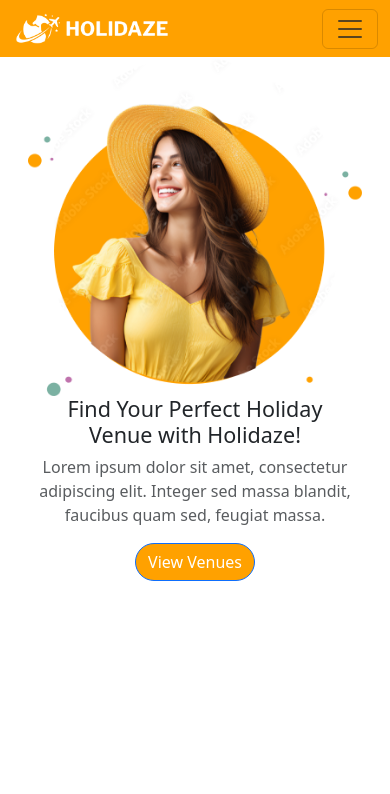
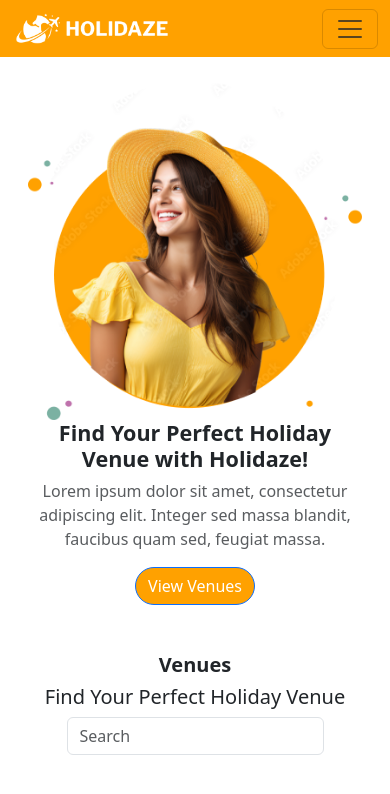
Before and after one commit to Sugal99/Final-Exam, a React (Create React App) app: page / in a window 390 px wide. Shown: the top 794 px of the page. Built offline with nearby package versions, Linux system fonts and the light colour scheme.

Commit message:
Added the venue title, sub title and searchbar

```diff
--- /dev/null
+++ b/src/components/searchbar.jsx
@@ -0,0 +1,14 @@
+import React from "react";
+import { Form } from "react-bootstrap";
+
+const SearchBar = () => {
+  return (
+    <Form className="text-center mt-1 d-flex justify-content-center align-item-center w-100">
+      <Form.Group controlId="formSearch" className="mb-0">
+        <Form.Control type="text" placeholder="Search" className="mx-auto " />
+      </Form.Group>
+    </Form>
+  );
+};
+
+export default SearchBar;
--- a/src/pages/LandingPage.jsx
+++ b/src/pages/LandingPage.jsx
@@ -1,24 +1,24 @@
 import React from "react";
 import { Button, Col, Container, Image, Row } from "react-bootstrap";
+import SearchBar from "../components/searchbar.jsx";
 
 const LandingPage = () => {
   return (
-    <>
-      {/* Mobile layout */}
-      <Container className="d-md-none">
-        <Row className="justify-content-center ">
+    <Container>
+      {/* Landing Page Mobile layout */}
+      <Row className="justify-content-center align-items-center d-md-none mt-4">
         <Col xs={11} sm={8}>
           <Image src="/Group2.png" alt="Holiday Venue" fluid rounded />
         </Col>
       </Row>
-        <Row className="justify-content-center">
+      <Row className="justify-content-center d-md-none">
         <Col xs={11} sm={8} className="text-center">
-            <h2 className="font-weight-bold text-wrap fs-4">
+          <h2 className="fw-bold text-wrap fs-4">
             Find Your Perfect Holiday <br /> Venue with Holidaze!
           </h2>
           <p className="text-muted text-wrap fs-6">
-              Lorem ipsum dolor sit amet, consectetur adipiscing elit. Integer
-              sed massa blandit, faucibus quam sed, feugiat massa.
+            Lorem ipsum dolor sit amet, consectetur adipiscing elit. Integer sed
+            massa blandit, faucibus quam sed, feugiat massa.
           </p>
           <Button
             className="rounded-pill"
@@ -28,13 +28,11 @@
           </Button>
         </Col>
       </Row>
-      </Container>
 
-      {/* Desktop layout */}
-      <Container className="py-5 d-none d-md-block">
-        <Row className="justify-content-center align-items-center">
+      {/* Landing Page Desktop layout */}
+      <Row className="py-5 justify-content-center align-items-center d-none d-md-flex">
         <Col md={6} lg={6} className="text-md-right">
-            <h2 className="font-weight-bold text-wrap fs-1">
+          <h2 className="fw-bold text-wrap fs-1">
             Find Your
             <br /> Perfect Holiday <br /> Venue with Holidaze!
           </h2>
@@ -61,8 +59,19 @@
           />
         </Col>
       </Row>
+
+      {/* Venues section */}
+      <Row className="mt-5 fs-1">
+        <Col>
+          <h3 className="text-center fw-bold fs-5">Venues</h3>
+          <h4 className="text-center fs-5">Find Your Perfect Holiday Venue</h4>
+          <SearchBar />
+        </Col>
+      </Row>
+      <Row className="justify-content-center mt-3">
+        <Col xs={11} sm={8} md={6}></Col>
+      </Row>
     </Container>
-    </>
   );
 };
 
```
Lines whose indentation alone changed are shown as unchanged.
